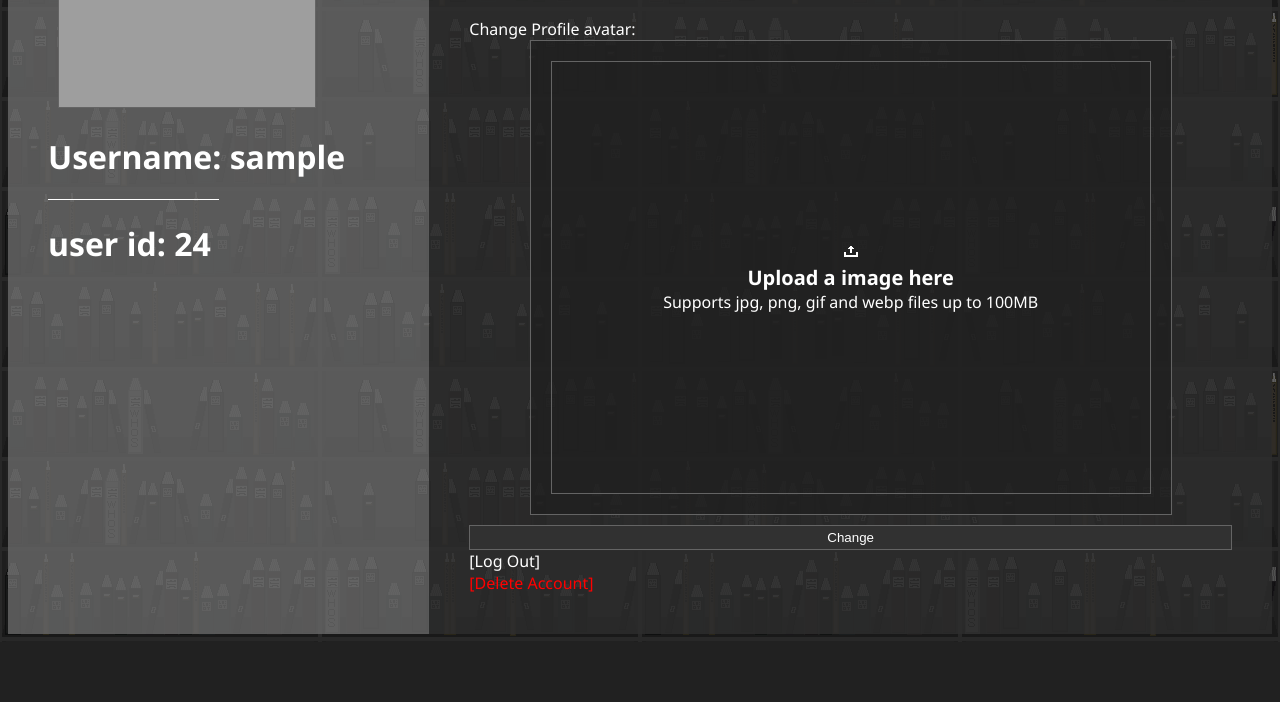
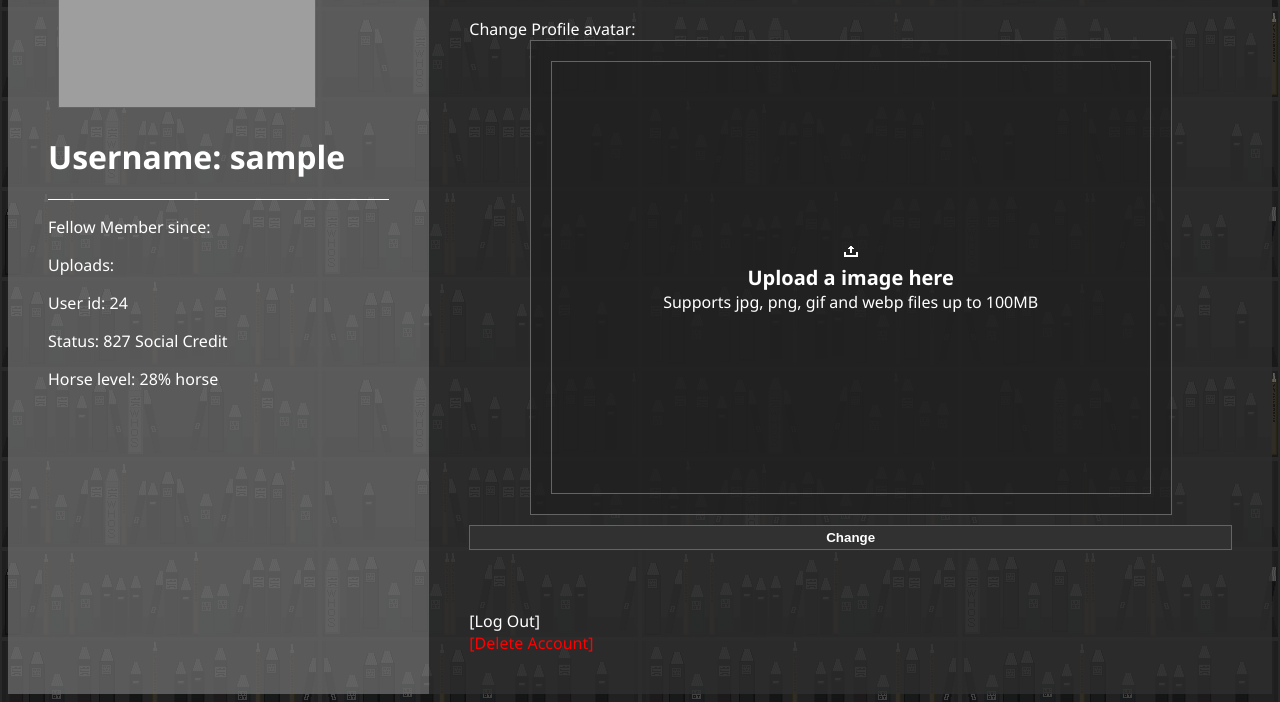
Before and after one commit to leot9098-beep/Gymnasiearbete, a PHP site: page /profile.php in a window 1280 px wide. Shown: the part 297-999 px from the top of the page. Before the commit the page ends 932 px from the top, so only its background shows below. Run offline with PHP 8.4, Linux system fonts and the light colour scheme; the visitor is signed in with stand-in values (Sample User, id 1); data comes from the database, SQL or seed files in the repository; a stand-in replaces the project's code that opens the database connection; grey boxes are pictures that could not be loaded.

Commit message:
nov 18: Better modifyUser

```diff
--- a/functions.php
+++ b/functions.php
@@ -377,3 +377,18 @@ function timeAgo(string $time): string
     $days = (int) floor($seconds / 86400);
     return $days . ' day' . ($days === 1 ? '' : 's') . ' ago';
 }
+
+function userCreatedTimeAgo($username)
+{
+    global $db;
+
+    $stmt = $db->prepare(
+        "SELECT created_at FROM Users WHERE username = :username LIMIT 1"
+    );
+
+    $stmt->execute([':username' => $username]);
+
+    $user = $stmt->fetch(PDO::FETCH_ASSOC);
+
+    return $user['created_at'];
+}
--- a/gallery.php
+++ b/gallery.php
@@ -44,7 +44,7 @@
             echo '<button id="upvote-button-' . $image['pid'] . '" class="gallery-suboptions-button" onclick="viewImageOptions(' . $image['pid'] . ')"><img src="assets/up.png"></img></button>';
             echo '<button id="downvote-button-' . $image['pid'] . '" class="gallery-suboptions-button" onclick="viewImageOptions(' . $image['pid'] . ')"><img src="assets/down.png"></img></button>';
             echo '<button id="favorite-button-' . $image['pid'] . '" class="gallery-suboptions-button" onclick="viewImageOptions(' . $image['pid'] . ')"><img src="assets/star.png"></img></button>';
-            echo '<button id="report-button-' . $image['pid'] . '" class="gallery-suboptions-button" onclick="viewImageOptions(' . $image['pid'] . ')"><img src="assets/flag.png"></img></button>';
+            echo '<button id="report-button-' . $image['pid'] . '" class="gallery-suboptions-button" onclick="viewImageOptions(' . $image['pid'] . ')"><img src="assets/Megaphone.png"></img></button>';
             echo '<button id="edit-button-' . $image['pid'] . '" class="gallery-suboptions-button" onclick="viewImageOptions(' . $image['pid'] . ')"><img src="assets/edit.png"></img></button>';
             echo '<button id="delete-button-' . $image['pid'] . '" class="gallery-suboptions-button" onclick="viewImageOptions(' . $image['pid'] . ')"><img src="assets/trash.png"></img></button>';
             echo '<button id="moderate-button-' . $image['pid'] . '" class="gallery-suboptions-button" onclick="viewImageOptions(' . $image['pid'] . ')"><img src="assets/hammer.png"></img></button>';
--- a/profile.php
+++ b/profile.php
@@ -83,13 +83,17 @@ if (isset($_POST['submit'])) {
 
     <div id="container">
         <div id="ProfileView">
-
             <?php
+            $username = $_SESSION['username'];
             echo '<img class="small-profile" src="avatars/' . getAvatar(getUserID()) . '" alt="Profile" width="256" height="256">';
             $uid = getUserID();
             echo '<h1> Username: ' . $_SESSION['username'] . '</h1>';
-            echo '<hr size="3px" style=" background-color:white; border:none; width: 50%; margin-right:50%; dashed" >';
-            echo "<h1>user id: $uid</h1>";
+            echo '<hr size="3px" style=" background-color:white; border:none;  dashed" >';
+            echo '<p>Fellow Member since: ' . userCreatedTimeAgo($username) . '</p>';
+            echo '<p>Uploads: </p>';
+            echo "<p>User id: $uid</p>";
+            echo '<p>Status: ' . rand(-1000, 1000) . ' Social Credit </p>';
+            echo '<p>Horse level: ' . rand(0, 100) . '% horse </p>';
             if ($error) {
                 echo "<p>error " . "$error" . "</p>";
             }
@@ -120,9 +124,10 @@ if (isset($_POST['submit'])) {
                 <input type="submit" class="flexbutton" name="submit" value="Change">
 
             </form>
-            <div class="nav"><a href="logout.php">[Log Out]</a></div>
-            <div class="nav"><a href="logout.php" style="color: red;">[Delete Account]</a></div>
-
+            <div id="ProfileEnd">
+                <div class="nav"><a href="logout.php">[Log Out]</a></div>
+                <div class="nav"><a href="logout.php" style="color: red;">[Delete Account]</a></div>
+            </div>
 
 
         </div>
@@ -140,6 +145,7 @@ if (isset($_POST['submit'])) {
     #ProfileView {
         background: rgba(104, 104, 104, 0.8);
         padding: 40px;
+
     }
 
     #ProfileEdit {
@@ -147,11 +153,23 @@ if (isset($_POST['submit'])) {
         padding: 40px;
     }
 
+    /* #ProfileEdit form {
+        display: flex;
+        flex-direction: column;
+        gap: 20px;
+    }*/
+
     #ProfileEdit a {
+
         color: white;
         text-decoration: none;
         display: flex;
     }
+
+    #ProfileEnd {
+        margin-top: 60px;
+    }
+
 
     .superman {
         display: flex;
--- a/style.css
+++ b/style.css
@@ -163,6 +163,7 @@ body{
     background-color: rgb(49, 49, 49);
     color: white;
     cursor:pointer;
+    font-weight: bold;
 }
 .flexbutton:hover{
     background-color: rgb(66, 66, 66);
@@ -194,7 +195,7 @@ body{
     margin-left: 10px;
 }
 
-.small-profile-member{
+.small-profile{
     border:rgb(100, 100, 100) 1px solid;
 }
 
```
